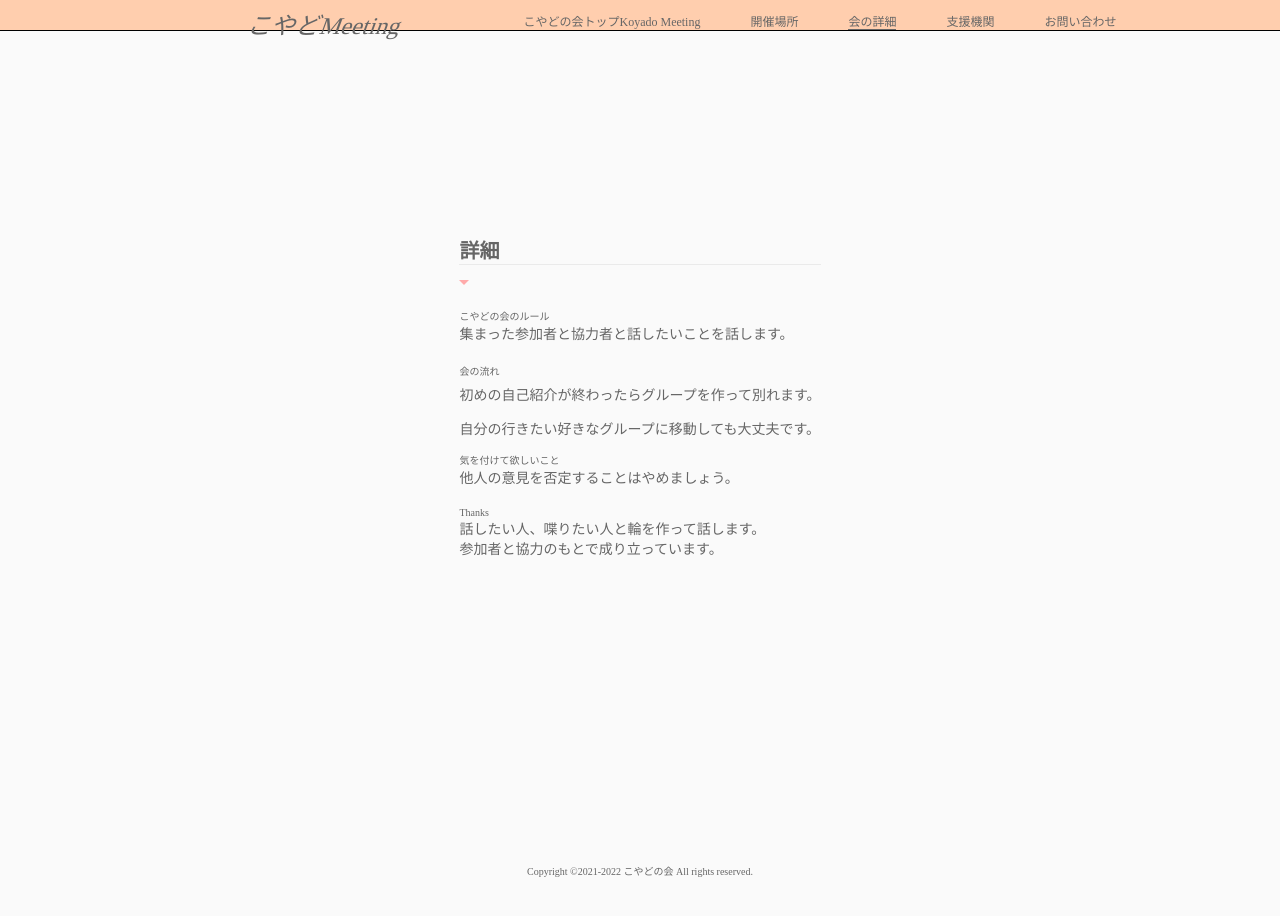
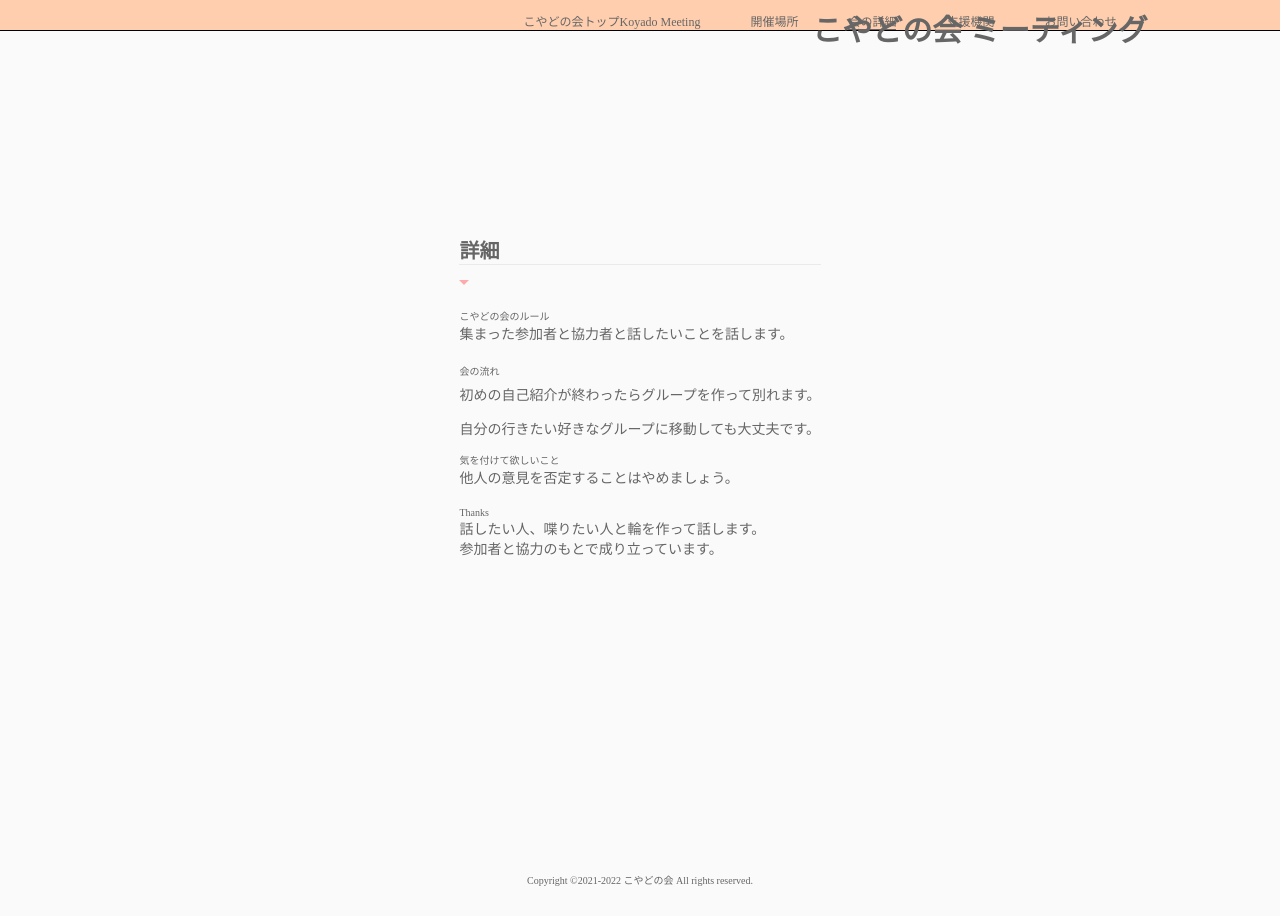
Before and after one commit to su-pull/chofu-koyado, a Next.js app: page /about in a window 1280 px wide. Built offline with nearby package versions, Linux system fonts and the light colour scheme.

Commit message:
windows commit

```diff
--- a/components/Text.tsx
+++ b/components/Text.tsx
@@ -3,8 +3,8 @@ import ActiveLink from "./Sys/ActiveLink";
 const Text: React.FC = () => {
   return (
     <div className="inblo">
-      <ActiveLink href="/" activeClassName="topState">
-        <a className="migiue Font aBlock">こやどMeeting</a>
+      <ActiveLink href="/" activeClassName="ListState">
+        <a className="migiue">こやどの会 ミーティング</a>
       </ActiveLink>
     </div>
   );
--- a/styles/globals.scss
+++ b/styles/globals.scss
@@ -151,8 +151,11 @@ textarea {
   z-index: 5;
   position: relative;
   top: -2px;
-  left: -340px;
-  font-size: 24px;
+  right: -340px;
+  font: {
+    size: 30px;
+    weight: bold;
+  }
   width: 100px;
   white-space: nowrap;
 }
```
Also changed, not shown: components/Sideber.tsx (added, +44 -0 lines).
